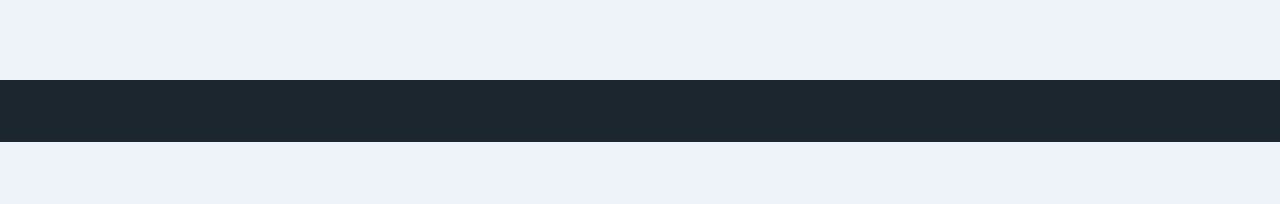
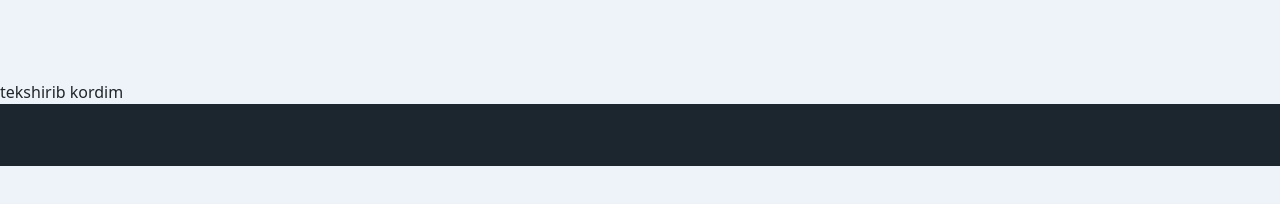
Before and after one commit to Ergashev95/payapi-web-site, a plain HTML site: page about.html in a window 1280 px wide. Drawn offline with Linux system fonts and the light colour scheme.

Commit message:
test qilish u n push

```diff
--- a/about.html
+++ b/about.html
@@ -21,7 +21,9 @@
     <!-- SITE-HEADER -->
 
     <!-- CONTACT-SECTION -->
-    <section class="about"></section>
+    <section class="about">
+      tekshirib kordim
+    </section>
     <!-- CONTACT-SECTION -->
 
     <!-- SITE-FOOTER -->
```
